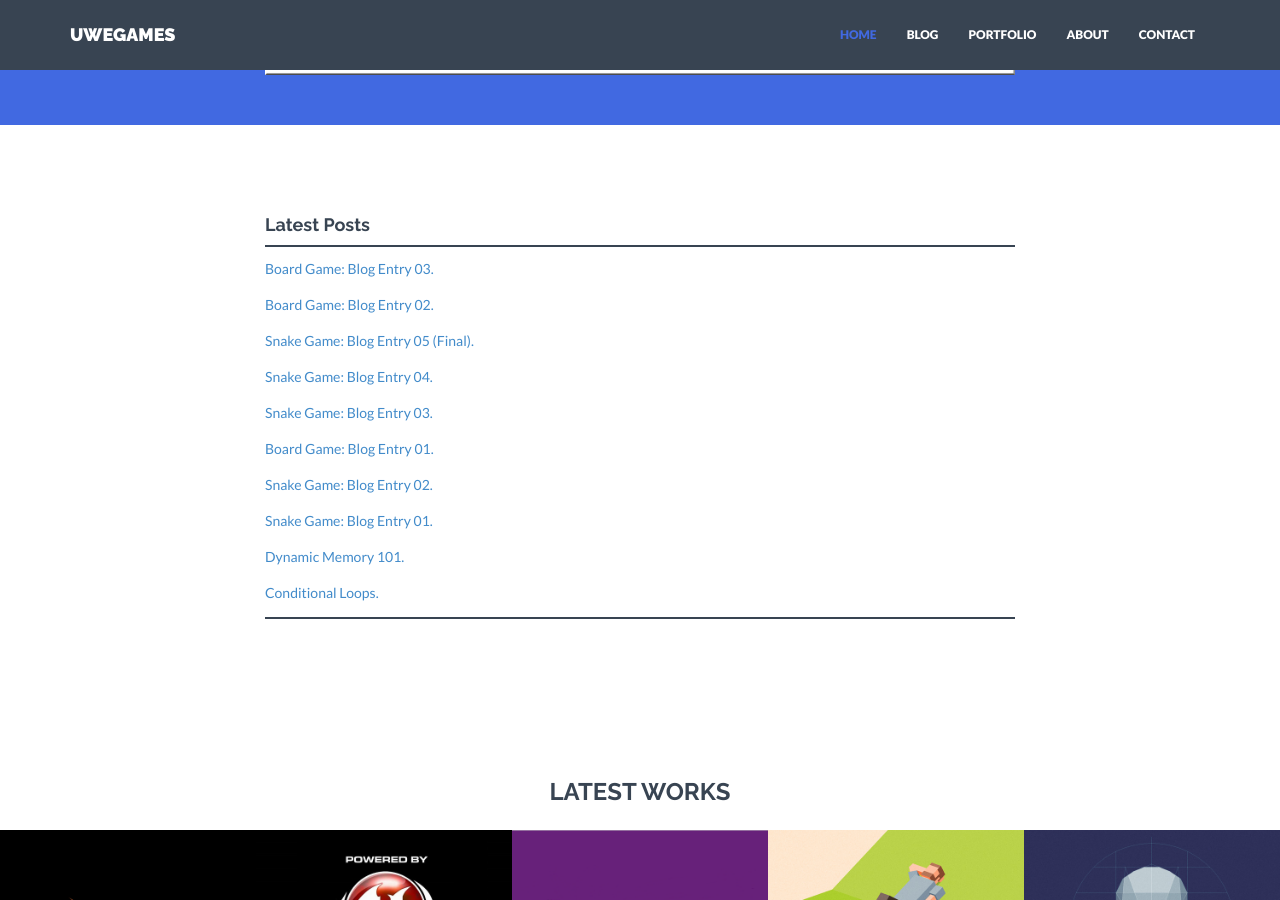
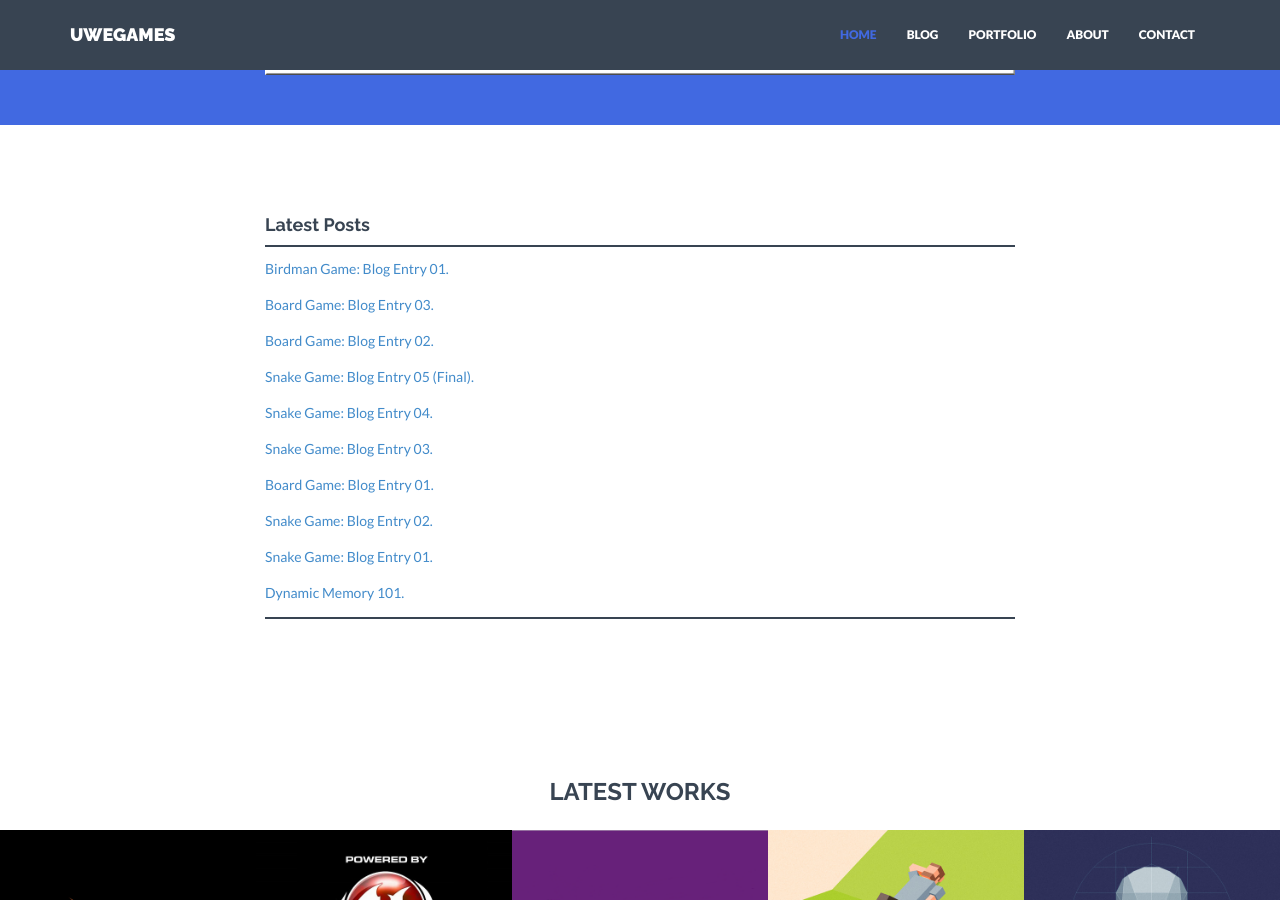
Before and after one commit to JamieHogg/JamieHogg.github.io, a Jekyll site: the page built from index.html, in a window 1280 px wide and 900 px high, scrolled down 615 px. Built offline with Jekyll 4.4.1, drawn with Linux system fonts in a browser that asks for light colours; nearby versions of some CDN libraries; a file with an impossible date is left out.

Commit message:
Update and rename 2018-30-01-birdman_blog_1.markdown to 2018-01-30-birdman_blog_1.markdown

```diff
--- a/_posts/2018-30-01-birdman_blog_1.markdown
+++ b/_posts/2018-01-30-birdman_blog_1.markdown
@@ -1,7 +1,7 @@
 ---
 layout: post
 title:  "Birdman Game: Blog Entry 01"
-date:   2018-30-01 10:30:00
+date:   2018-01-30 10:30:00
 author: Jamie Hogg
 categories:
 - Birdman Blog
@@ -18,4 +18,4 @@ The point and click puzzle idea is the one we chose and fleshed out after much d
 - Not too simple to add some challenge.
 - A timer to give more insentive to do it fast and give a sense of urgency.
 
-The elavated pitches were met with decent response apart
+The elavated pitches were met with decent response apart from the isometric viewpoint idea for the game which was met with negative responses. The points made were that it would just be really difficult to do, plus
```
